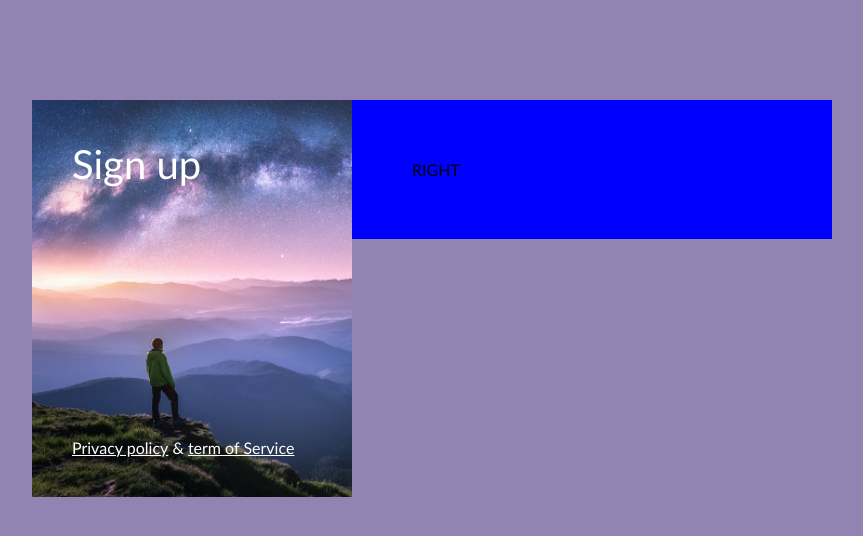
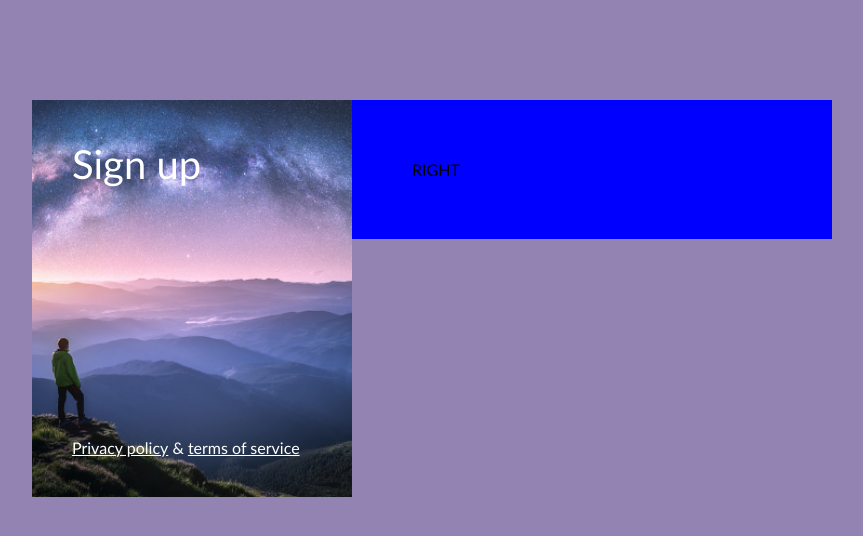
Before and after one commit to Dovile-dote/sign-up-design, a website: page index.html in a window 1280 px wide. Shown: the whole page, without its empty margins (208-1071 px from the left). Drawn offline with Linux system fonts and the light colour scheme.

Commit message:
left column background image

```diff
--- a/css/main.css
+++ b/css/main.css
@@ -19,12 +19,16 @@ body {
 
 .left-column {
     width: 40%;
+    /* height: 600px; */
     float: left;
     padding: 40px;
     background-color: #6c6da6;
+    background-image: url(../img/man-on-the-hill.jpeg);
+    background-size: cover;
+    /* background-repeat: no-repeat; */
+    background-position: center;
     color: white;
-    background-image: url(../man-on-the-hill.jpeg);
-    background-size: cover;
+
 }
 
 .main-title {
--- a/index.html
+++ b/index.html
@@ -5,13 +5,14 @@
     <meta http-equiv="X-UA-Compatible" content="IE=edge">
     <meta name="viewport" content="width=device-width, initial-scale=1.0">
     <title>Sign up</title>
+    <link rel="shortcut icon" href="./favicon.ico" type="image/x-icon">
     <link rel="apple-touch-icon" sizes="180x180" href="./favicon/apple-touch-icon.png">
-<link rel="icon" type="image/png" sizes="32x32" href="./favicon/favicon-32x32.png">
-<link rel="icon" type="image/png" sizes="16x16" href=".favicon/favicon-16x16.png">
-<link rel="manifest" href="./favicon/site.webmanifest">
-<link rel="mask-icon" href="/safari-pinned-tab.svg" color="#5bbad5">
-<meta name="msapplication-TileColor" content="#da532c">
-<meta name="theme-color" content="#ffffff">
+    <link rel="icon" type="image/png" sizes="32x32" href="./favicon/favicon-32x32.png">
+    <link rel="icon" type="image/png" sizes="16x16" href="./favicon/favicon-16x16.png">
+    <link rel="manifest" href="./favicon/site.webmanifest">
+    <link rel="mask-icon" href="./favicon/safari-pinned-tab.svg" color="#5bbad5">
+    <meta name="msapplication-TileColor" content="#da532c">
+    <meta name="theme-color" content="#ffffff">
     <link rel="stylesheet" href="./css/main.css">
 </head>
 <body>
@@ -20,8 +21,8 @@
             <h1 class="main-title">Sign up</h1>
             <footer class="bottom-links">
                 <a href="#" class="link">Privacy policy</a>
-                &
-                <a href="#" class="link">term of Service</a>
+                &amp;
+                <a href="#" class="link">terms of service</a>
             </footer>
         </div>
         <div class="right-column">RIGHT</div>
```
Also changed, not shown: img/man-on-the-hill.jpeg (renamed from man-on-the-hill.jpeg).
